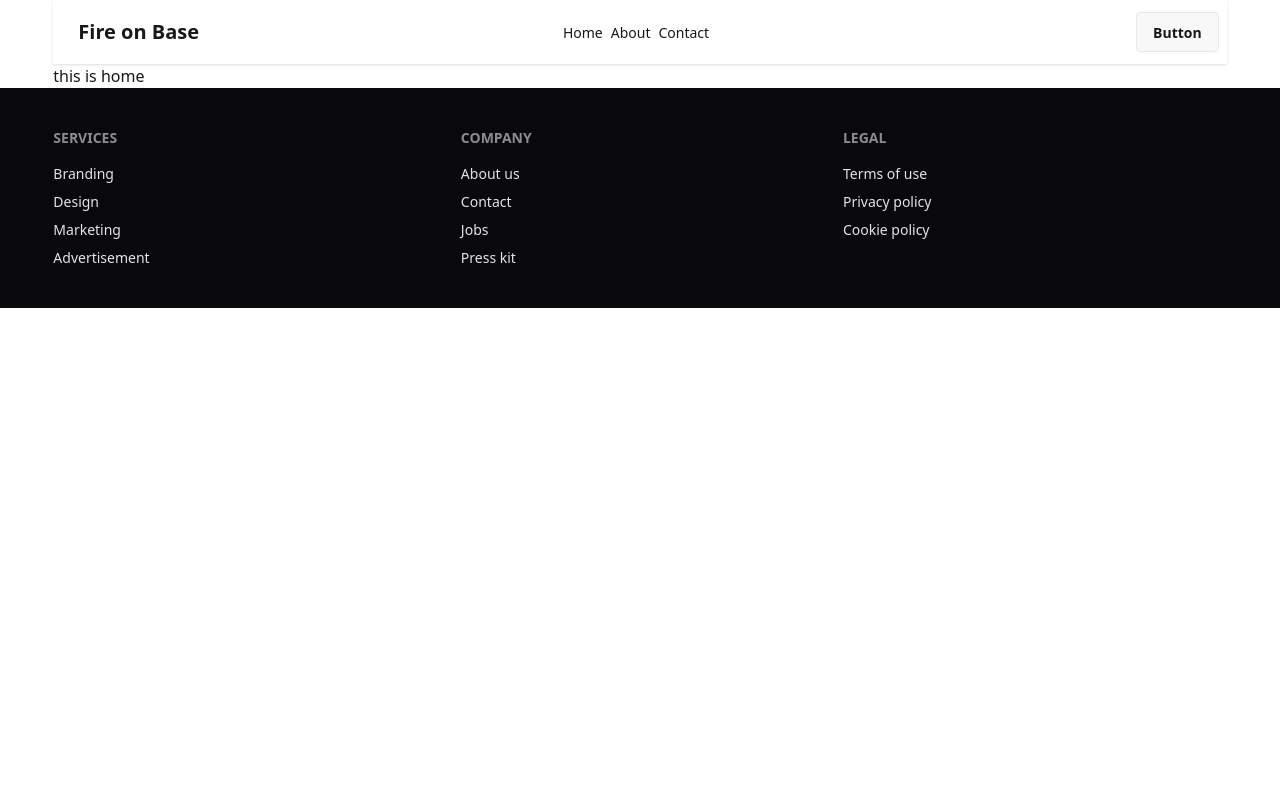
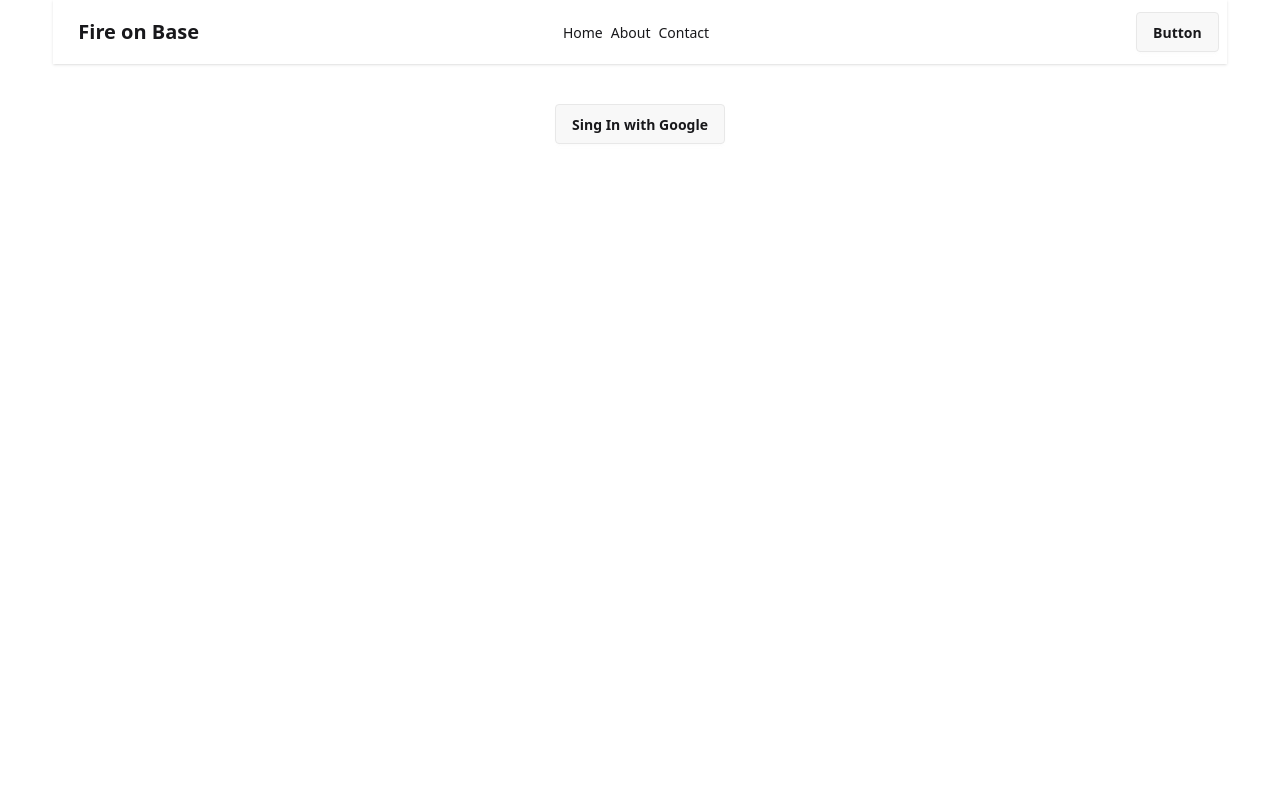
Before and after one commit to mohyminulislam-mi/firebase-practices, a React (Vite) app: page / in a window 1280 px wide. Shown: the top 800 px of the page. Built offline with nearby package versions, Linux system fonts and the light colour scheme.

Commit message:
added google singin singout option

```diff
--- a/index.html
+++ b/index.html
@@ -1,13 +1,16 @@
 <!doctype html>
-<html lang="en">
+<html lang="en" theme="light">
+
 <head>
   <meta charset="UTF-8" />
   <link rel="icon" type="image/svg+xml" href="/vite.svg" />
   <meta name="viewport" content="width=device-width, initial-scale=1.0" />
   <title>firebase-practices</title>
 </head>
+
 <body>
   <div id="root"></div>
   <script type="module" src="/src/main.jsx"></script>
 </body>
+
 </html>
--- a/package.json
+++ b/package.json
@@ -11,6 +11,7 @@
   },
   "dependencies": {
     "@tailwindcss/vite": "^4.1.14",
+    "firebase": "^12.4.0",
     "react": "^19.1.1",
     "react-dom": "^19.1.1",
     "react-router": "^7.9.4",
--- /dev/null
+++ b/src/components/Login.jsx
@@ -0,0 +1,53 @@
+import React, { useState } from "react";
+import { GoogleAuthProvider, signInWithPopup, signOut } from "firebase/auth";
+import { auth } from "../firebase/firebase.init";
+
+const provider = new GoogleAuthProvider();
+const Login = () => {
+  const [user, setUser] = useState(null);
+  const handleGoogleSingin = () => {
+    signInWithPopup(auth, provider)
+      .then((result) => {
+        console.log(result);
+        setUser(result?.user);
+      })
+      .catch((error) => {
+        console.log(error);
+      });
+  };
+
+  const handleSingOut = () => {
+    signOut(auth)
+      .then(() => {
+        setUser(null);
+      })
+      .catch((error) => {
+        console.log(error);
+      });
+  };
+  console.log(user);
+
+  return (
+    <div className="mt-10">
+      {!user ? (
+        <button className="btn" onClick={handleGoogleSingin}>
+          Sing In with Google
+        </button>
+      ) : (
+        <button className="btn" onClick={handleSingOut}>
+          Sing Out
+        </button>
+      )}
+
+      {user && (
+        <div>
+          <h1>Name: {user?.displayName}</h1>
+          <h1>Email: {user?.email}</h1>
+          <img src={user?.photoURL} alt="photo" />
+        </div>
+      )}
+    </div>
+  );
+};
+
+export default Login;
--- /dev/null
+++ b/src/firebase/firebase.init.js
@@ -0,0 +1,17 @@
+// Import the functions you need from the SDKs you need
+import { initializeApp } from "firebase/app";
+import { getAuth } from "firebase/auth";
+
+const firebaseConfig = {
+  apiKey: "AIzaSyAe3Un3qCPhnPXn31HO0xPQC8VDKYHUjXw",
+  authDomain: "simple-firebase-dec53.firebaseapp.com",
+  projectId: "simple-firebase-dec53",
+  storageBucket: "simple-firebase-dec53.firebasestorage.app",
+  messagingSenderId: "451298825591",
+  appId: "1:451298825591:web:549e6ac5831cb75312bd72",
+  measurementId: "G-XW0MKZTLQD",
+};
+
+// Initialize Firebase
+const app = initializeApp(firebaseConfig);
+export const auth = getAuth(app);
--- a/src/pages/Home.jsx
+++ b/src/pages/Home.jsx
@@ -1,7 +1,12 @@
 import React from "react";
+import Login from "../components/Login";
 
 const Home = () => {
-  return <div>this is home</div>;
+  return (
+    <div className="text-center h-screen">
+      <Login />
+    </div>
+  );
 };
 
 export default Home;
```
Also changed, not shown: 1 other file (tests, documents, lock files or other folders). Lines whose indentation alone changed are shown as unchanged.
